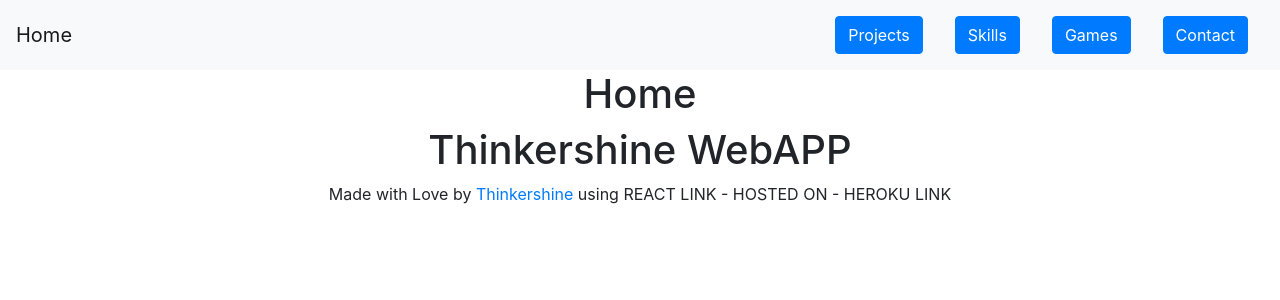
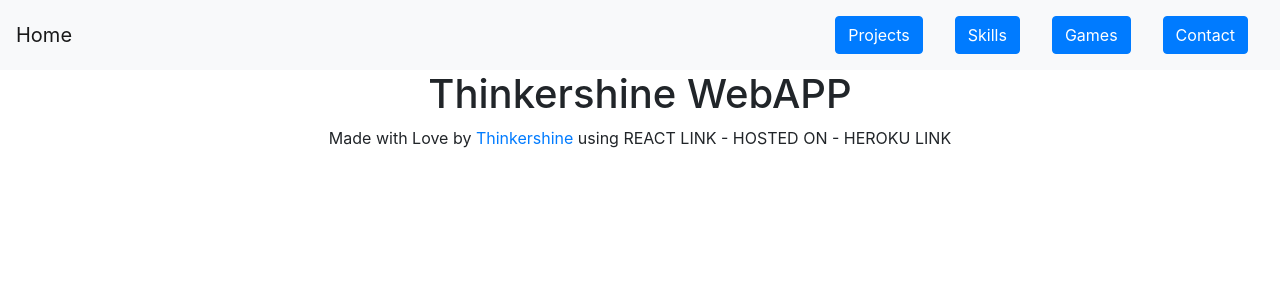
Before and after one commit to Thinkershine/Thinkershine-WebAPP, a React (Create React App) app: page / in a window 1280 px wide. Shown: the top 300 px of the page. Built offline with nearby package versions, Linux system fonts and the light colour scheme.

Commit message:
Add Additional Pages - Projects, SKills, Games, Contact

```diff
--- a/src/App.js
+++ b/src/App.js
@@ -1,12 +1,11 @@
 import React, { Component } from "react";
-import logo from "./logo.svg";
-import bootstrap from "bootstrap/dist/js/bootstrap";
 import { Route, Switch } from "react-router-dom";
 import NavBar from "./components/navBar";
+import NotFound from "./components/notFound";
 import "./App.css";
 
 const home = () => {
-  return <h1>Home</h1>;
+  return <h1>Thinkershine WebAPP</h1>;
 };
 
 const projects = () => {
@@ -60,19 +59,28 @@
   );
 };
 
+const skills = () => {
+  return <h1>Skills</h1>;
+};
+
+const games = () => {
+  return <h1>Games</h1>;
+};
+
+const contact = () => {
+  return <h1>Contact</h1>;
+};
+
 class App extends Component {
   render() {
     return (
       <div className="App">
         <NavBar />
         <Switch>
-          <Route path="/" component={home} />
+          <Route path="/" exact component={home} />
         </Switch>
         <header>
           <div className="container">
-            <h1>Thinkershine WebAPP</h1>
-
-            {/* Navigation */}
             {/* FUN-PlugIns */}
             {/* - Mining ?
             - Get Gold ?  */}
@@ -89,6 +97,9 @@
             {/* Play Asteroids */}
             {/* Play GetRich */}
             <Route path="/projects" component={projects} />
+            <Route path="/skills" component={skills} />
+            <Route path="/games" component={games} />
+            <Route path="/contact" component={contact} />
           </div>
         </header>
 
--- /dev/null
+++ b/src/components/notFound.jsx
@@ -0,0 +1,7 @@
+import React, { Component } from "react";
+
+const NotFound = () => {
+  return <h2>Not Found</h2>;
+};
+
+export default NotFound;
```
